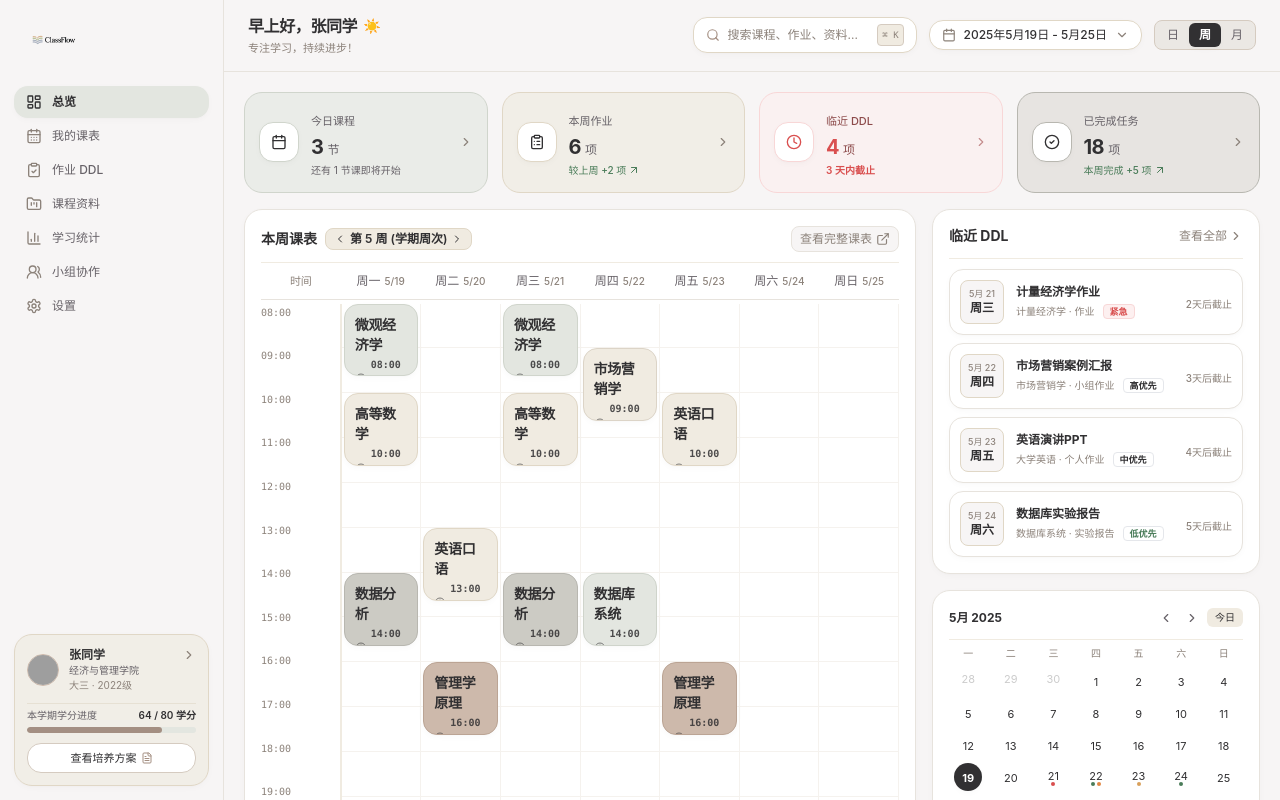
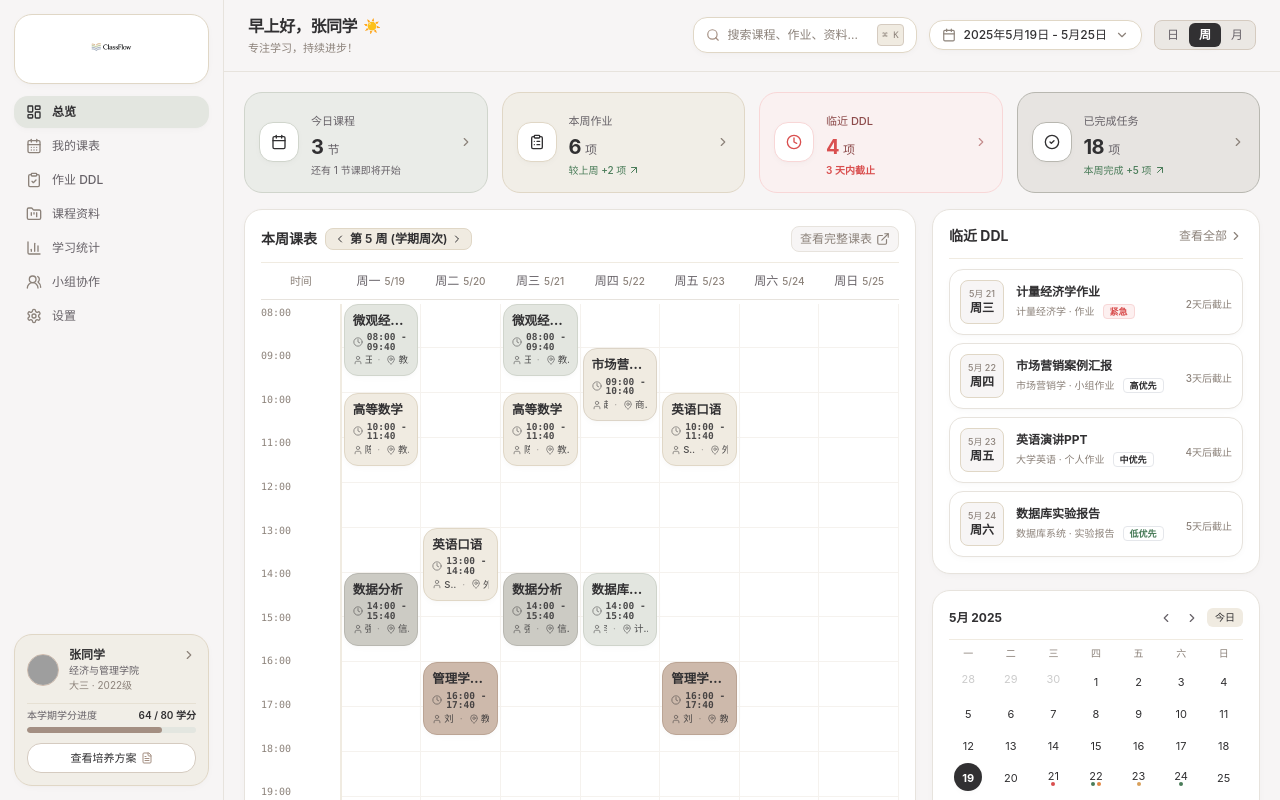
Before and after one commit to zuliku/classflow-study-dashboard, a Next.js app: page / in a window 1280 px wide. Shown: the top 800 px of the page. Built offline with nearby package versions, Linux system fonts and the light colour scheme; grey boxes are pictures that could not be loaded.

Commit message:
feat: design dedicated brand logo container in sidebar and compact overflow-proof 3-row course box layout

```diff
--- a/components/dashboard/TimetableGrid.tsx
+++ b/components/dashboard/TimetableGrid.tsx
@@ -50,7 +50,7 @@ export function TimetableGrid() {
   };
 
   const dayStartMinutes = 8 * 60;   // 08:00
-  const dayEndMinutes = 21 * 60;     // 21:00 (Includes evening classes up to 21:00)
+  const dayEndMinutes = 21 * 60;     // 21:00 (Includes evening classes)
   const totalMinutes = dayEndMinutes - dayStartMinutes; // 780 minutes total
 
   // Filter schedules active in currentSemesterWeek
@@ -161,8 +161,8 @@ export function TimetableGrid() {
         </div>
 
         {/* Timetable Body Grid (08:00 to 21:00 Evening Range) */}
-        <div className="relative flex-1 grid grid-cols-8 mt-1 min-h-[500px]">
-          {/* Time Labels Column - Fixed padding & top alignment so 08:00 never clips */}
+        <div className="relative flex-1 grid grid-cols-8 mt-1 min-h-[520px]">
+          {/* Time Labels Column */}
           <div className="flex flex-col justify-between text-[10px] text-[#8C827A] font-mono border-r border-[#F0EBE1] pr-1.5 py-0.5 h-full">
             {TIME_SLOTS.map((time, idx) => (
               <div
@@ -179,7 +179,7 @@ export function TimetableGrid() {
 
           {/* 7 Columns for Days */}
           <div className="col-span-7 grid grid-cols-7 relative border-l border-[#F0EBE1] h-full">
-            {/* Horizontal Grid lines (13 equal rows) */}
+            {/* Horizontal Grid lines */}
             <div className="absolute inset-0 flex flex-col justify-between pointer-events-none h-full">
               {Array.from({ length: 13 }).map((_, i) => (
                 <div
@@ -189,7 +189,7 @@ export function TimetableGrid() {
               ))}
             </div>
 
-            {/* Render Refined Course Cards */}
+            {/* Render Compact & Overflow-proof Course Cards */}
             {WEEKDAYS.map((wd) => {
               const daySchedules = activeSchedules.filter(
                 (s) => s.dayOfWeek === wd.dayOfWeek
@@ -232,48 +232,49 @@ export function TimetableGrid() {
                           setSelectedCourseId(course.id);
                         }}
                         className={cn(
-                          "absolute left-0.5 right-0.5 rounded-xl p-2.5 transition-all duration-200 cursor-pointer shadow-subtle hover:shadow-card hover:-translate-y-0.5 border flex flex-col justify-between overflow-hidden group select-none",
+                          "absolute left-0.5 right-0.5 rounded-xl p-2 transition-all duration-200 cursor-pointer shadow-subtle hover:shadow-card hover:-translate-y-0.5 border flex flex-col justify-between overflow-hidden group select-none",
                           hasConflict && "ring-2 ring-[#D94F4F] bg-[#FDF0F0] border-[#F8D7D7]"
                         )}
                         style={{
                           top: `${topPct}%`,
-                          height: `${Math.max(heightPct - 0.3, 7)}%`,
+                          height: `${Math.max(heightPct - 0.3, 7.5)}%`,
                           backgroundColor: hasConflict ? "#FDF0F0" : course.bgHex,
                           borderColor: hasConflict ? "#F8D7D7" : course.borderHex,
                           color: hasConflict ? "#D94F4F" : course.textHex,
                         }}
                       >
-                        {/* Top Section */}
-                        <div className="space-y-0.5">
-                          {/* 1. Course Title */}
-                          <div className="flex items-start justify-between">
-                            <h4 className="font-extrabold text-[13px] sm:text-sm tracking-tight leading-tight text-charcoal group-hover:underline">
+                        {/* Compact 3-Row Content Layout to prevent any text clipping/overflow */}
+                        <div className="space-y-0.5 min-w-0">
+                          {/* Row 1: Course Title */}
+                          <div className="flex items-center justify-between gap-1">
+                            <h4 className="font-extrabold text-[12.5px] leading-tight text-charcoal truncate group-hover:underline">
                               {course.name}
                             </h4>
                             {hasConflict && (
-                              <span className="text-[9px] bg-[#D94F4F] text-white px-1 py-0.2 rounded font-bold shrink-0 ml-1">
+                              <span className="text-[9px] bg-[#D94F4F] text-white px-1 py-0.2 rounded font-bold shrink-0">
                                 冲突
                               </span>
                             )}
                           </div>
 
-                          {/* 2. Time Range */}
-                          <div className="flex items-center text-[10px] font-mono opacity-85 space-x-1">
-                            <Clock className="w-3 h-3 shrink-0 opacity-70" />
+                          {/* Row 2: Time Range */}
+                          <div className="flex items-center text-[9.5px] font-mono opacity-85 space-x-1 leading-none pt-0.5">
+                            <Clock className="w-2.5 h-2.5 shrink-0 opacity-70" />
                             <span className="font-semibold">{sched.startTime} - {sched.endTime}</span>
                           </div>
 
-                          {/* 3. Teacher Info (Placed directly below time) */}
-                          <div className="flex items-center text-[10px] opacity-85 space-x-1 font-medium">
-                            <User className="w-3 h-3 shrink-0 opacity-70" />
-                            <span className="truncate">{course.teacher}</span>
+                          {/* Row 3: Teacher & Location in one compact row */}
+                          <div className="flex items-center text-[9.5px] opacity-85 space-x-1.5 font-medium leading-none pt-0.5 truncate">
+                            <span className="flex items-center truncate">
+                              <User className="w-2.5 h-2.5 mr-0.5 shrink-0 opacity-70" />
+                              <span className="truncate">{course.teacher}</span>
+                            </span>
+                            <span className="opacity-40">·</span>
+                            <span className="flex items-center truncate">
+                              <MapPin className="w-2.5 h-2.5 mr-0.5 shrink-0 opacity-70" />
+                              <span className="truncate">{sched.location}</span>
+                            </span>
                           </div>
-                        </div>
-
-                        {/* Bottom Row: Location Badge */}
-                        <div className="flex items-center text-[10px] opacity-90 pt-0.5 border-t border-black/5 font-medium">
-                          <MapPin className="w-3 h-3 mr-1 shrink-0 opacity-75" />
-                          <span className="truncate">{sched.location}</span>
                         </div>
                       </div>
                     );
--- a/components/layout/Sidebar.tsx
+++ b/components/layout/Sidebar.tsx
@@ -35,16 +35,16 @@ export function Sidebar() {
   return (
     <aside className="w-56 h-screen bg-[#F7F5F5] border-r border-[#E7E3DD] flex flex-col justify-between p-3.5 sticky top-0 select-none z-20 shrink-0">
       {/* Top Section */}
-      <div className="space-y-4">
-        {/* Brand Logo replacing top-left with enlarged ClassFlow logo image */}
+      <div className="space-y-3">
+        {/* Dedicated Brand Logo Container Card */}
         <div
-          className="flex items-center px-1 py-1 cursor-pointer transition-opacity hover:opacity-90"
+          className="w-full bg-white border border-[#E0D7C6] rounded-2xl p-3 flex items-center justify-center shadow-subtle cursor-pointer hover:shadow-card hover:bg-[#FAF8F5] transition-all"
           onClick={() => setActiveTab("overview")}
         >
           <img
             src="/logo.png"
             alt="ClassFlow"
-            className="h-12 w-auto object-contain mix-blend-multiply"
+            className="h-11 w-auto max-w-full object-contain mix-blend-multiply"
           />
         </div>
 
```
